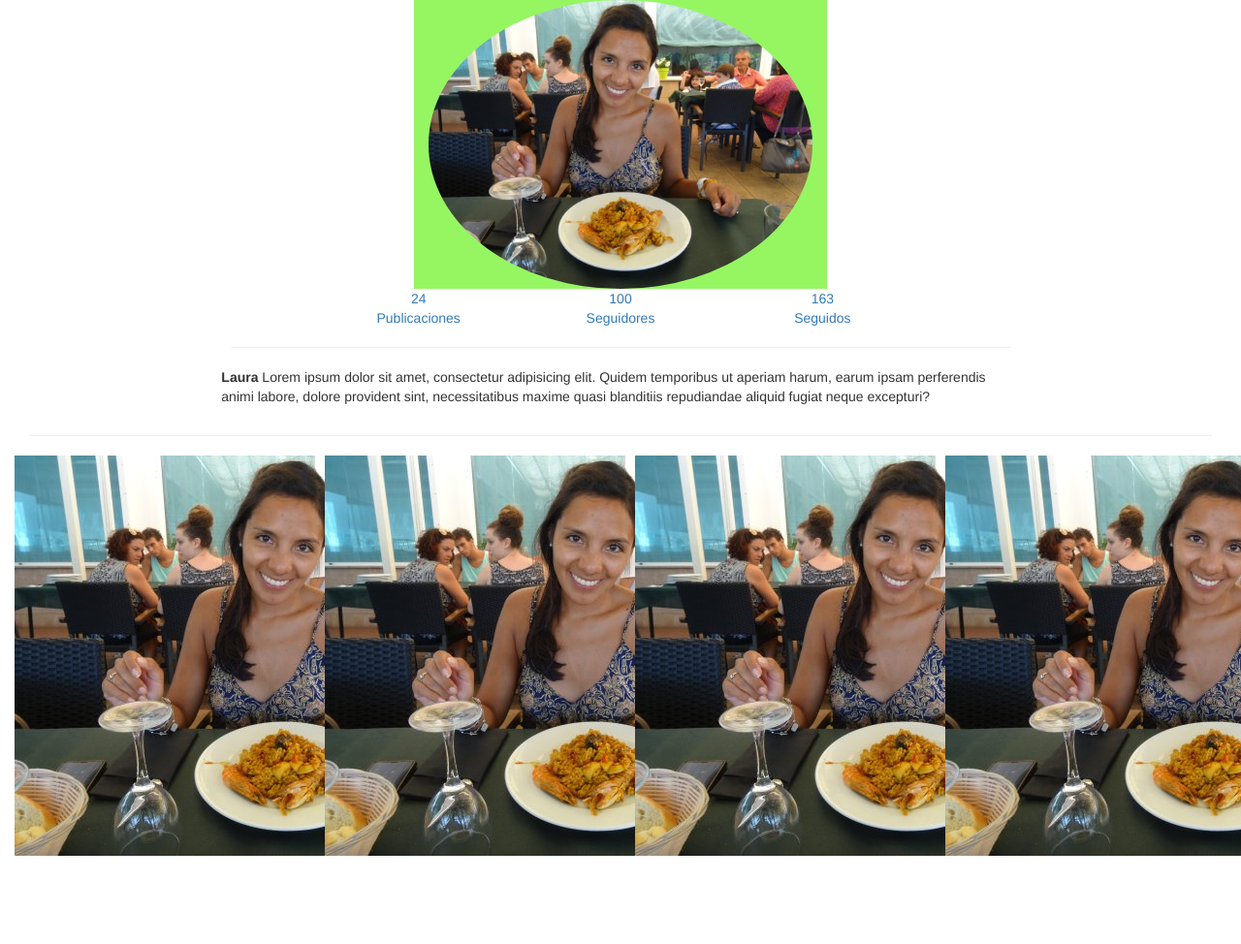
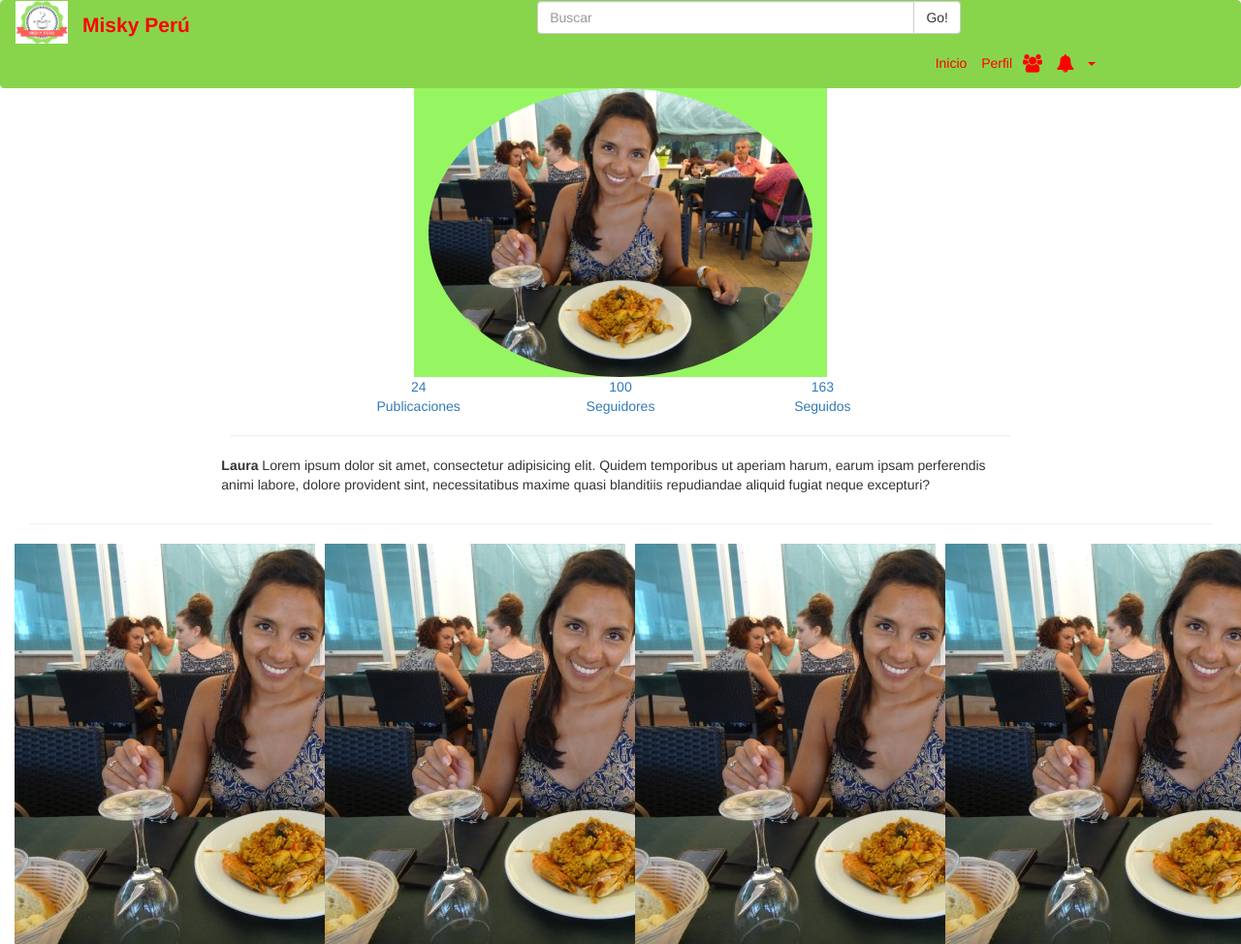
Before and after one commit to PaolaFU/red-social-restaurantes, a plain HTML site: page views/perfil.html in a window 1280 px wide. Shown: the top 974 px of the page at 97% size. Before the commit the page ends 883 px from the top, so only its background shows below. Drawn offline with Linux system fonts and the light colour scheme; a script that the page names is missing.

Commit message:
Agregando el navbar al perfil.html

```diff
--- a/views/perfil.html
+++ b/views/perfil.html
@@ -17,7 +17,43 @@
 </head>
 <!-- Login -->
 <body>
+      <!-- Header -->
+	<header>
+			<!-- Barra de Navegación -->
+		<nav class="navbar navbar-default">
+			<div class="container-fluid flex-container">
+	      <!-- Brand and toggle get grouped for better mobile display -->
+				<div class="navbar-header brand-container">
+					<a class="navbar-brand" href="#"><img src="../assets/img/logo.png" alt="Logo de Misky Perú" class="img-responsive"></a>
+					<div class="social-media-name">Misky Perú</div>
+				</div>
+				<!-- Form -->
+				<div class="search-input">
+					<div class="input-group">
+						<input type="text" class="form-control" placeholder="Buscar">
+						<span class="input-group-btn">
+							<button class="btn btn-default" type="button">Go!</button>
+						</span>
+					</div><!-- /input-group -->
+				</div>
 
+				<ul class="social-media-list pull-right text-center">
+					<li><a href="#">Inicio</a></li>
+					<li><a href="../views/perfil.html">Perfil</a></li>
+					<li><a href="#"><i class="fa fa-users fa-lg" aria-hidden="true"></i></a></li>
+					<li><a href="#"><i class="fa fa-bell fa-lg" aria-hidden="true"></i></a></li>
+					<li class="dropdown">
+						<a href="#" class="dropdown-toggle" data-toggle="dropdown" role="button" aria-haspopup="true" aria-expanded="false"><span class="caret"></span></a>
+						<ul class="dropdown-menu dropdown-menu-right">
+							<li><a href="#">Sobre nosotros</a></li>
+							<li><a href="#">Configuración</a></li>
+							<li><a href="#">Salir</a></li>
+						</ul>
+					</li>
+				</ul>
+			</div><!-- /.container-fluid -->
+		</nav>
+	</header>
         <div class="perfilcontainer">
                 <section id="profile">
                   <div class="container-fluid profile">
```
